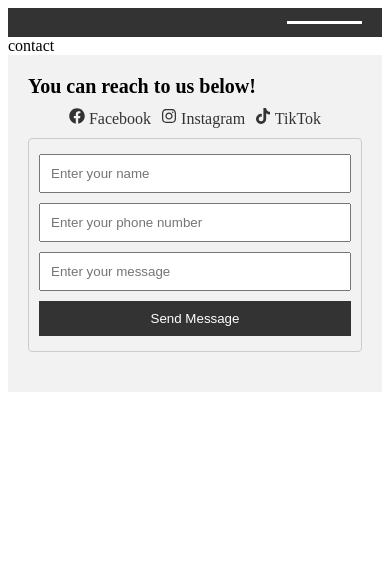
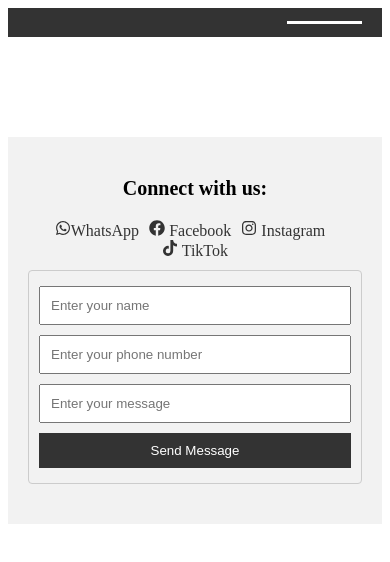
Before and after one commit to kingsley1470/doings, a React (Create React App) app: page /contact in a window 390 px wide. Shown: the top 562 px of the page. Built offline with nearby package versions, Linux system fonts and the light colour scheme.

Commit message:
second commit

```diff
--- a/src/components/contactComponents/Contact.js
+++ b/src/components/contactComponents/Contact.js
@@ -2,8 +2,8 @@ import React from 'react'
 
 const Contact = () => {
   return (
-    <div>
-      contact
+    <div style={{height:"100px"}}>
+
     </div>
   )
 }
--- a/src/components/footerComponents/Footer.js
+++ b/src/components/footerComponents/Footer.js
@@ -1,5 +1,5 @@
 import React, { useState } from 'react';
-import { FaFacebook, FaInstagram, FaTiktok } from 'react-icons/fa';
+import { FaFacebook, FaInstagram, FaTiktok ,FaWhatsapp} from 'react-icons/fa';
 import './footer.css'
 const Footer = () => {
   const [name, setName] = useState('');
@@ -32,8 +32,13 @@ const Footer = () => {
   return (
     <footer>
       <div className="trending-footer">
-        <h3>You can reach to us below!</h3>
+        <h3>Connect with us:</h3>
         <ul>
+        <li>
+            <a href="https://api.whatsapp.com/send?phone=1234567890" target="_blank" rel="noopener noreferrer">
+              <FaWhatsapp />WhatsApp
+            </a>
+          </li>
           <li>
             <a href="https://www.facebook.com">
               <FaFacebook /> Facebook
--- a/src/components/footerComponents/footer.css
+++ b/src/components/footerComponents/footer.css
@@ -10,7 +10,7 @@ footer {
 }
 
 .trending-footer h3 {
-  margin: 0;
+  /* margin: 0; */
   font-size: 20px;
 }
 
@@ -76,10 +76,11 @@ footer {
 /* Responsive Styles */
 
 @media (max-width: 600px) {
-  .trending-footer {
-    text-align: left;
+
+  .trending-footer h3 {
+    /* margin: 0; */
+    font-size: 20px;
   }
-
   .trending-footer ul {
     text-align: center;
   }
```
